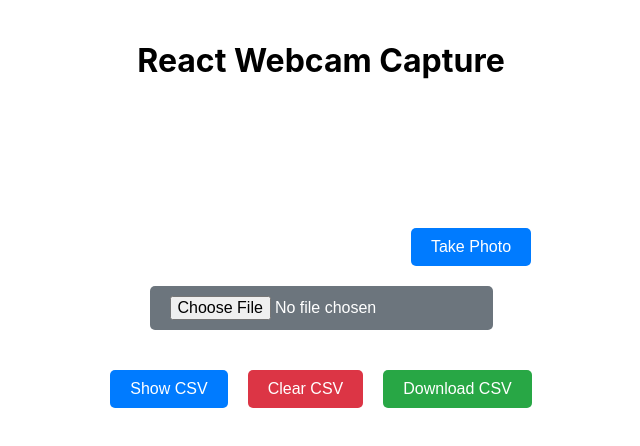
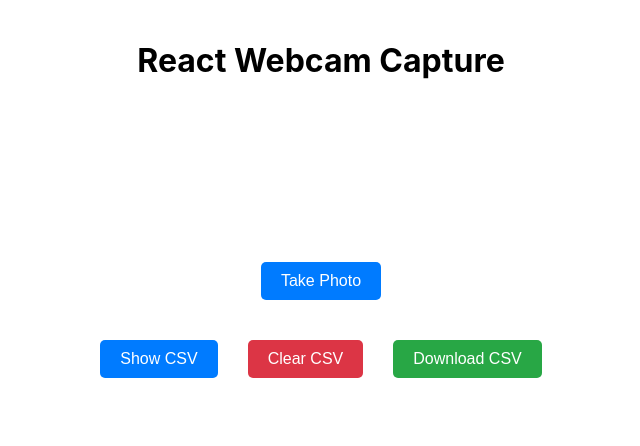
Before and after one commit to lucianhanga/libretto, a React (Create React App) app in the folder buletine-app/: page / in a window 1280 px wide. Both pictures are taken after a click on the button "Capture Photo". Shown: the top 446 px of the page, without its empty margins (319-959 px from the left). Built offline with nearby package versions, Linux system fonts and the light colour scheme; no server answers.

Commit message:
Enhance webcam capture interface with improved layout and file selection options

```diff
--- a/buletine-app/src/App.css
+++ b/buletine-app/src/App.css
@@ -72,5 +72,9 @@
 }
 
 .button-group {
+  display: flex;
+  justify-content: center;
+  align-items: center;
+  gap: 10px;
   margin-top: 20px;
 }
--- a/buletine-app/src/App.js
+++ b/buletine-app/src/App.js
@@ -6,9 +6,11 @@ import "./App.css"; // Import the CSS file
 
 const App = () => {
   const [image, setImage] = useState(null);
+  const [capturing, setCapturing] = useState(false);
 
   const handleCapture = (imgSrc) => {
     setImage(imgSrc);
+    setCapturing(false);
   };
 
   const handleFileChange = (event) => {
@@ -33,10 +35,15 @@ const App = () => {
     <div className="container">
       <h1>React Webcam Capture</h1>
       {!image ? (
-        <>
-          <WebcamCapture onCapture={handleCapture} />
-          <input type="file" accept="image/*" onChange={handleFileChange} className="btn btn-secondary" />
-        </>
+        <div className="button-group">
+          <WebcamCapture onCapture={handleCapture} capturing={capturing} setCapturing={setCapturing} />
+          {!capturing && (
+            <label className="btn btn-secondary">
+              Choose File
+              <input type="file" accept="image/*" onChange={handleFileChange} style={{ display: "none" }} />
+            </label>
+          )}
+        </div>
       ) : (
         <ImagePreview image={image} onRetake={handleRetake} onSubmit={handleSubmit} />
       )}
--- a/buletine-app/src/components/WebcamCapture/WebcamCapture.css
+++ b/buletine-app/src/components/WebcamCapture/WebcamCapture.css
@@ -0,0 +1,9 @@
+.webcam-container {
+  display: flex;
+  flex-direction: column;
+  align-items: center;
+}
+
+.webcam-container button {
+  margin-top: 10px;
+}
--- a/buletine-app/src/components/WebcamCapture/WebcamCapture.js
+++ b/buletine-app/src/components/WebcamCapture/WebcamCapture.js
@@ -1,9 +1,8 @@
-import React, { useState, useRef } from "react";
+import React, { useRef } from "react";
 import Webcam from "react-webcam";
 import "./WebcamCapture.css";
 
-const WebcamCapture = ({ onCapture }) => {
-  const [capturing, setCapturing] = useState(false);
+const WebcamCapture = ({ onCapture, capturing, setCapturing }) => {
   const webcamRef = useRef(null);
 
   const capturePhoto = () => {
@@ -17,7 +16,7 @@ const WebcamCapture = ({ onCapture }) => {
       {!capturing ? (
         <button className="btn btn-primary" onClick={() => setCapturing(true)}>Capture Photo</button>
       ) : (
-        <div>
+        <div className="webcam-container">
           <Webcam ref={webcamRef} screenshotFormat="image/png" />
           <button className="btn btn-primary" onClick={capturePhoto}>Take Photo</button>
         </div>
```
